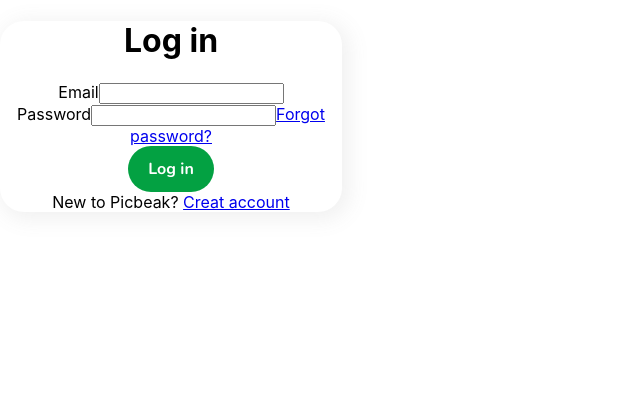
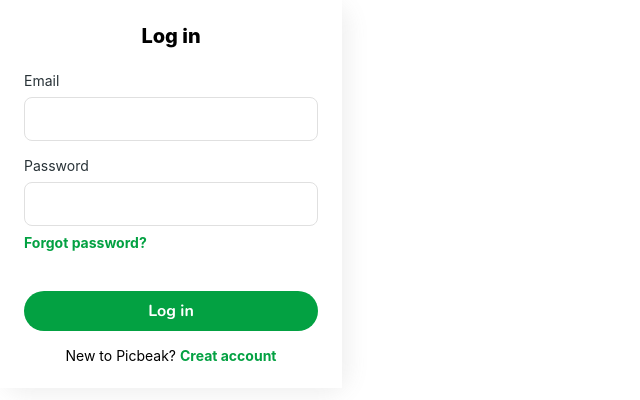
Before and after one commit to ijaspreetbhatti/Team-Loon-Picbeak-Frontend, a React (Create React App) app: page / in a window 1280 px wide. Shown: the top 400 px of the page, without its empty margins (0-640 px from the left). Built offline with nearby package versions, Linux system fonts and the light colour scheme.

Commit message:
update: set login modal to center

```diff
--- a/src/components/LoginComponent/Login/Login.scss
+++ b/src/components/LoginComponent/Login/Login.scss
@@ -1,9 +1,4 @@
 @import "../../../Variables/variables";
-
-.loginWrapper {
-    font-family: roboto;
-    background-color: #edeff1;
-    padding-top: 281px;
 
 form {
     background-color: #ffffff;
@@ -12,28 +7,30 @@
     display: flex;
     flex-direction: column;
     text-align: left;
-        margin-bottom: 169px;
+    padding: 24px;
 
     h1 {
-            padding-top: 41px;
-            font-size: 24px;
+        text-align: center;
+        font-size: 20px;
+        font-weight: 800;
+        margin: 0;
     }
 
     .emailWrapper {
-            margin-top: 20px;
+        padding-top: 24px;
         display: flex;
         flex-direction: column;
 
         label {
             font-size: 14px;
-                margin-bottom: 12px;
+            margin-bottom: 8px;
             color: #283237;
         }
 
         input {
             height: 40px;
-                border-radius: 0;
-                border: 1px solid;
+            border-radius: 8px;
+            border: 1px solid $grey40;
         }
     }
 
@@ -44,26 +41,27 @@
     }
 
     .passwordWrapper {
-            margin-top: 24px;
+        padding-top: 16px;
         display: flex;
         flex-direction: column;
 
         label {
             font-size: 14px;
-                margin-bottom: 12px;
+            margin-bottom: 8px;
             color: #283237;
         }
 
         input {
             height: 40px;
-                border-radius: 0;
-                border: 1px solid;
+            border-radius: 8px;
+            border: 1px solid $grey40;
         }
 
         a {
+            font-size: 14px;
             margin-top: 8px;
             text-decoration: none;
-                color: #283237;
+            color: $primary;
             font-weight: 700;
         }
     }
@@ -72,16 +70,23 @@
         margin-top: 40px;
     }
 
+    .primary {
+        width: 294px;
+        height: 40px;
+        line-height: 10px;
+    }
+
     span {
         text-align: center;
         font-size: 14px;
-            margin-top: 20px;
+        margin-top: 16px;
 
         a {
+            font-size: 14px;
+            margin-top: 8px;
             text-decoration: none;
+            color: $primary;
             font-weight: 700;
-                color: #283237;
         }
     }
 }
-}
```
Lines whose indentation alone changed are shown as unchanged.
